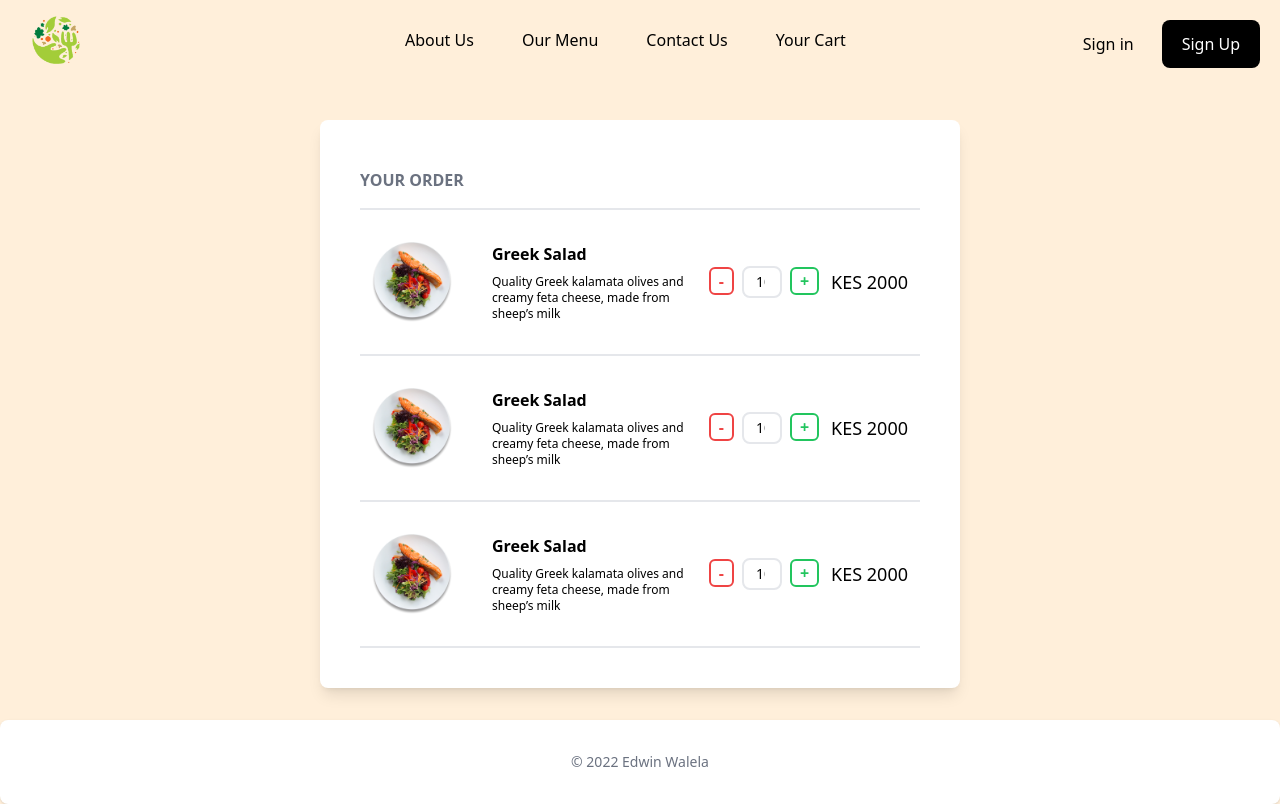
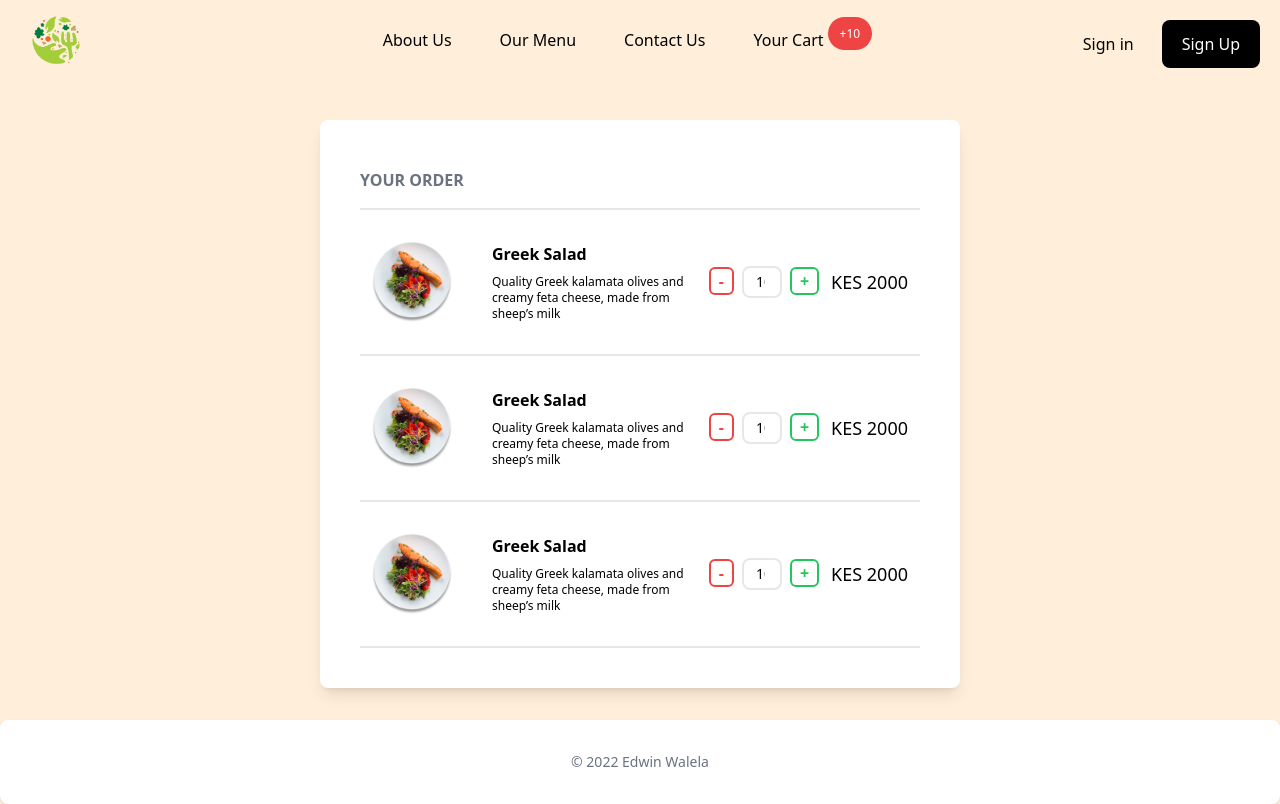
Before and after one commit to EdwinWalela/fastfood, a React (Create React App) app: page /cart in a window 1280 px wide. Built offline with nearby package versions, Linux system fonts and the light colour scheme.

Commit message:
add cart count in navigation bar

```diff
--- a/src/pages/Layout/NavBar/index.tsx
+++ b/src/pages/Layout/NavBar/index.tsx
@@ -6,7 +6,7 @@ const NavBar = () => {
   return (
     <div className="p-4 flex">
       <Logo />
-      <MenuItems />
+      <MenuItems cartCount={100}/>
       <AuthButtons />
     </div>
   )
--- a/src/pages/Layout/NavBar/menuItems.tsx
+++ b/src/pages/Layout/NavBar/menuItems.tsx
@@ -1,6 +1,6 @@
 import { NavLink } from "react-router-dom"
 
-const MenuItems = () =>{
+const MenuItems = (props:{cartCount?:number}) =>{
   return (
     <div className="flex-1 pl-24">
       <ul className="flex justify-center">
@@ -23,6 +23,9 @@ const MenuItems = () =>{
           to="/cart"
           className={({isActive})=> isActive ? "px-6 py-3 font-medium cursor-pointer": "px-6 py-3 cursor-pointer"}>
           Your Cart
+          {props.cartCount &&
+            <span className="text-xs py-2 relative bottom-2 left-1 bg-red-500 text-white rounded-full p-3" >{props.cartCount > 10 ? "+10" : props.cartCount}</span>
+          }
         </NavLink>
       </ul>
     </div>
```
